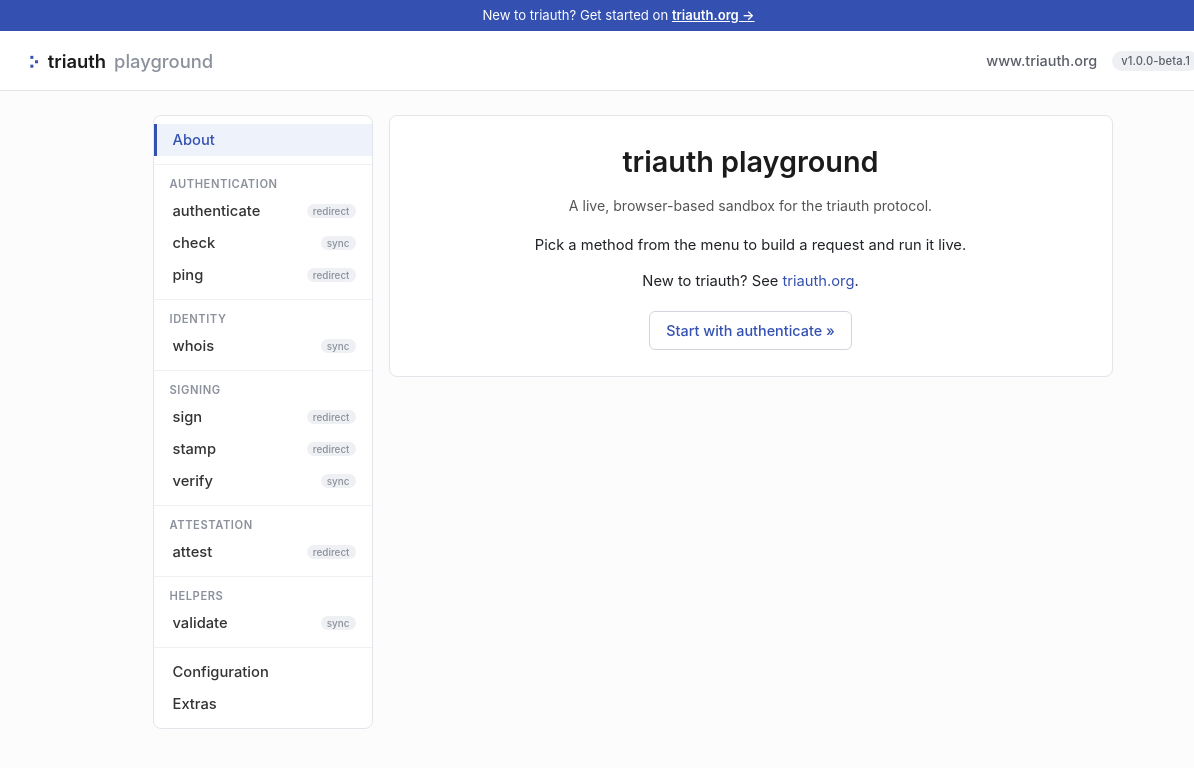
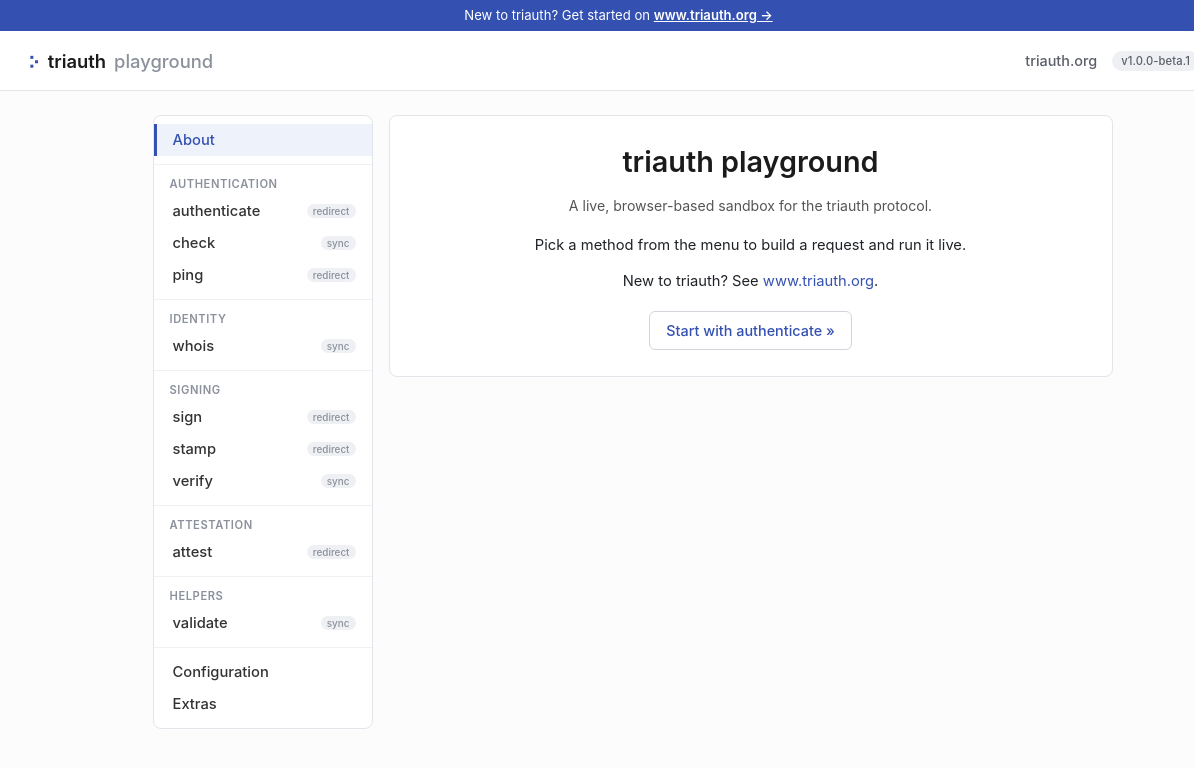
Before and after one commit to triauth/triauth-js, a website with bundled scripts: page playground/index.html in a window 1280 px wide. Shown: the full height of the page, 0-1194 px from the left. Built offline with nearby package versions, Linux system fonts and the light colour scheme.

Commit message:
Improve playground header links

```diff
--- a/playground/index.html
+++ b/playground/index.html
@@ -268,15 +268,14 @@
 <body class="playground">
 
 <div class="ribbon" role="note">
-  <span>New to triauth? Get started on <a href="https://www.triauth.org/">triauth.org&nbsp;&rarr;</a></span>
+  <span>New to triauth? Get started on <a href="https://www.triauth.org/">www.triauth.org&nbsp;&rarr;</a></span>
   <button type="button" class="ribbon-close" aria-label="Dismiss this notice">&times;</button>
 </div>
 
 <header class="site-header">
   <a class="wordmark" href="#about"><span class="mark">&#10261;</span> triauth<span style="color:var(--muted-2);font-weight:500;">playground</span></a>
   <nav class="site-nav" aria-label="Primary">
-<!--    <a href="/playground/" class="active">Playground</a>-->
-    <a href="https://www.triauth.org/">www.triauth.org</a>
+    <a href="https://www.triauth.org/">triauth.org</a>
     <small class="pg-version" id="triauth-version"></small>
     <a class="gh" href="https://github.com/triauth/triauth-js" target="_blank" rel="noopener noreferrer" aria-label="triauth-js on GitHub"><svg viewBox="0 0 16 16" aria-hidden="true"><path d="M8 0C3.58 0 0 3.58 0 8c0 3.54 2.29 6.53 5.47 7.59.4.07.55-.17.55-.38 0-.19-.01-.82-.01-1.49-2.01.37-2.53-.49-2.69-.94-.09-.23-.48-.94-.82-1.13-.28-.15-.68-.52-.01-.53.63-.01 1.08.58 1.23.82.72 1.21 1.87.87 2.33.66.07-.52.28-.87.51-1.07-1.78-.2-3.64-.89-3.64-3.95 0-.87.31-1.59.82-2.15-.08-.2-.36-1.02.08-2.12 0 0 .67-.21 2.2.82a7.65 7.65 0 0 1 2-.27c.68 0 1.36.09 2 .27 1.53-1.04 2.2-.82 2.2-.82.44 1.1.16 1.92.08 2.12.51.56.82 1.27.82 2.15 0 3.07-1.87 3.75-3.65 3.95.29.25.54.73.54 1.48 0 1.07-.01 1.93-.01 2.2 0 .21.15.46.55.38A8.01 8.01 0 0 0 16 8c0-4.42-3.58-8-8-8z"/></svg></a>
   </nav>
@@ -922,7 +921,7 @@
     wrap.className = 'pg-about';
     wrap.innerHTML = `
       <p>Pick a method from the menu to build a request and run it live.</p>
-      <p>New to triauth? See <a href="https://www.triauth.org/" target="_blank" rel="noopener noreferrer">triauth.org</a>.</p>
+      <p>New to triauth? See <a href="https://www.triauth.org/" target="_blank" rel="noopener noreferrer">www.triauth.org</a>.</p>
     `;
     const actions = document.createElement('div');
     actions.className = 'pg-form-actions';
```
